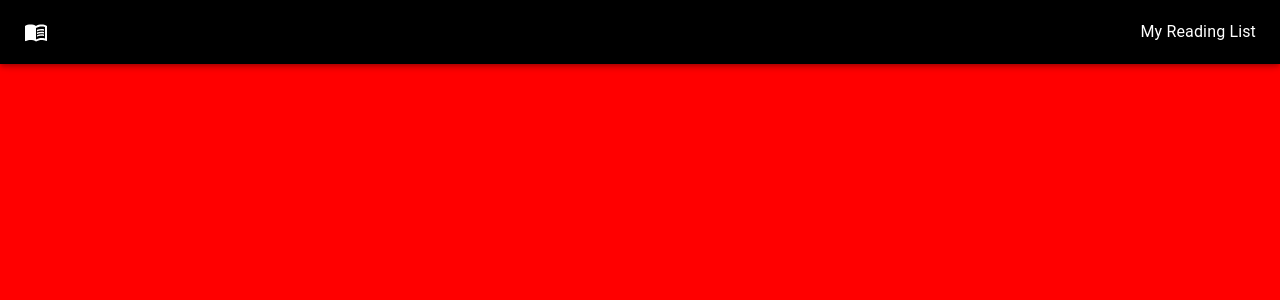
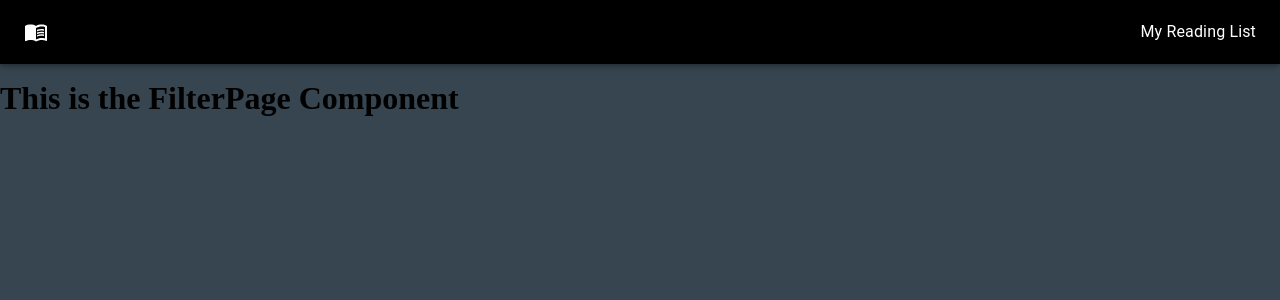
Before and after one commit to couvq/firebase-booklist-website, a React (Create React App) app: page / in a window 1280 px wide. Shown: the top 300 px of the page. Built offline with nearby package versions, Linux system fonts and the light colour scheme.

Commit message:
FilterPage is ready to go

```diff
--- a/src/components/FilterPage.js
+++ b/src/components/FilterPage.js
@@ -3,12 +3,18 @@ import React from "react";
 const FilterPage = () => {
   return (
     <>
-      <div style={{
+      <div
+        style={{
           width: "100%",
           height: "100vh",
-          background: 'red'
-      }}>
-        <h1>This is the FilterPage Component</h1>
+          background: "#36454F",
+        }}
+      >
+        <div style={{
+            paddingTop: "5rem"
+        }}>
+          <h1>This is the FilterPage Component</h1>
+        </div>
       </div>
     </>
   );
```
